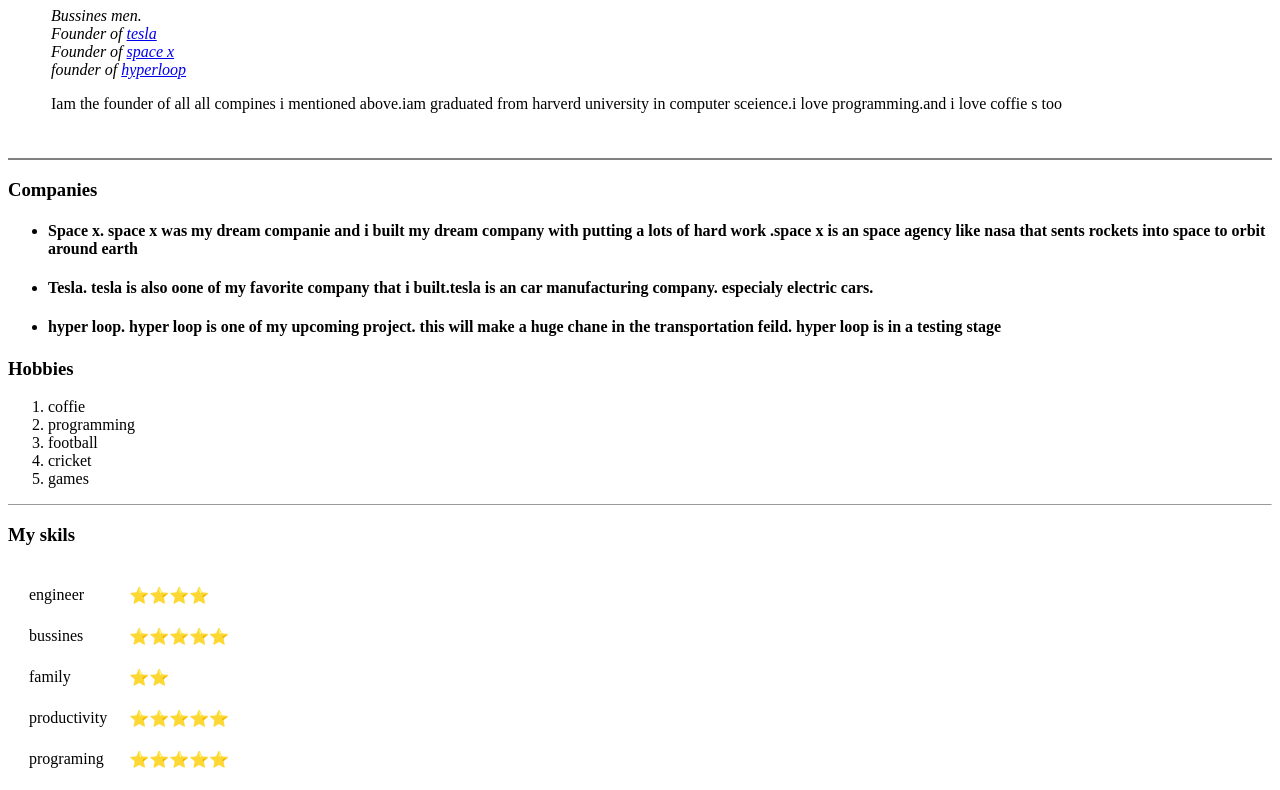
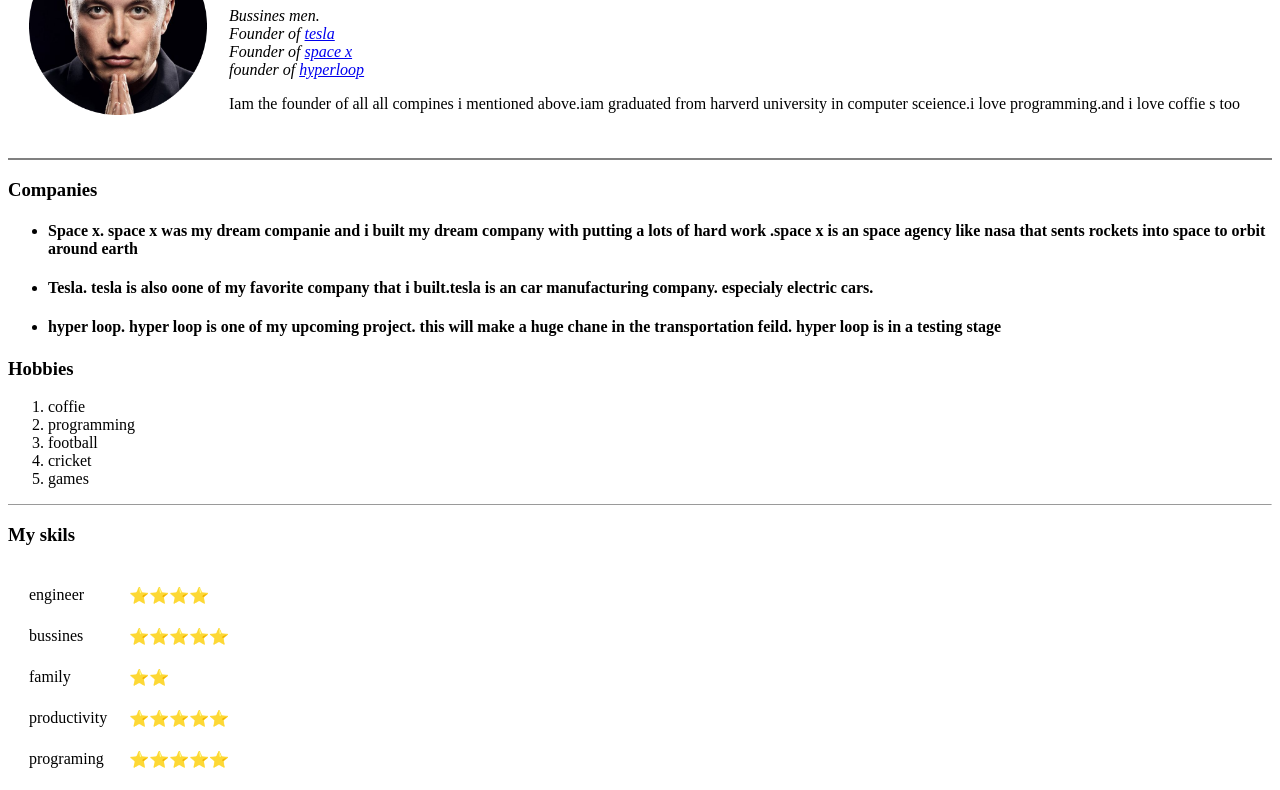
Before and after one commit to raihan-demo/eloncv, a plain HTML site: page index.html in a window 1280 px wide. Shown: the part 102-892 px from the top of the page. Drawn offline with Linux system fonts and the light colour scheme; the site is published under a folder, as on GitHub Pages, so addresses that start at the root find nothing.

Commit message:
Update index.html

```diff
--- a/index.html
+++ b/index.html
@@ -9,7 +9,7 @@
 <body>
     <table cellspacing="20">
         <tr>
-            <td><img style="height: 178px ;" src="/elonmusk-modified.png" alt=""></td>
+            <td><img style="height: 178px ;" src="elonmusk-modified.png" alt=""></td>
             <td><h1>ELON MUSK</h1>
                 <p><em>Bussines men. <br>Founder of <a href="https://www.tesla.com/">tesla</a><br>Founder of <a href="https://www.spacex.com/"> space x </a><br>founder of <a href="https://virginhyperloop.com/"> hyperloop</a></em></p>
                 <p>Iam the founder of all all compines i mentioned above.iam graduated from harverd university in computer sceience.i love programming.and i love coffie s too </p></td>
```
